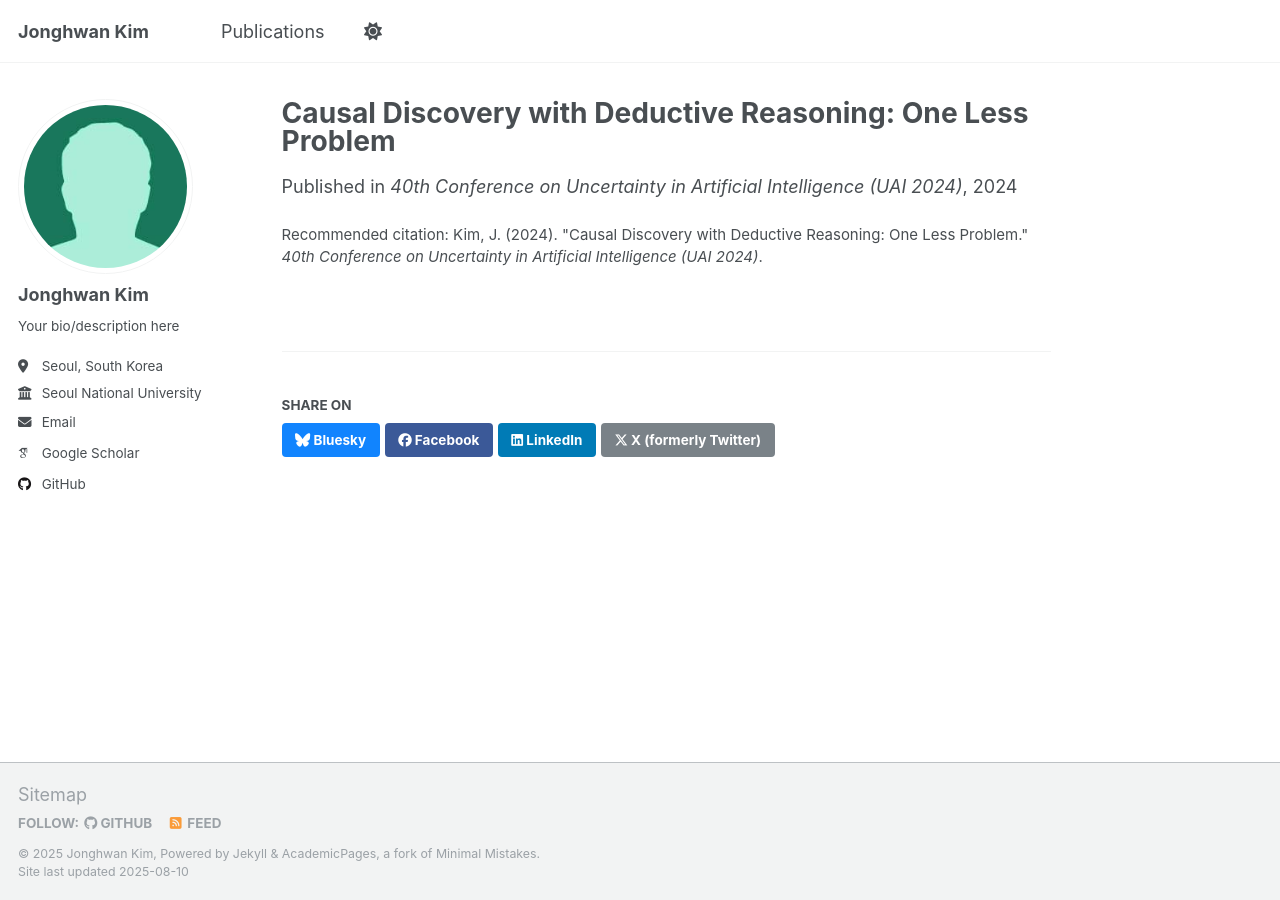
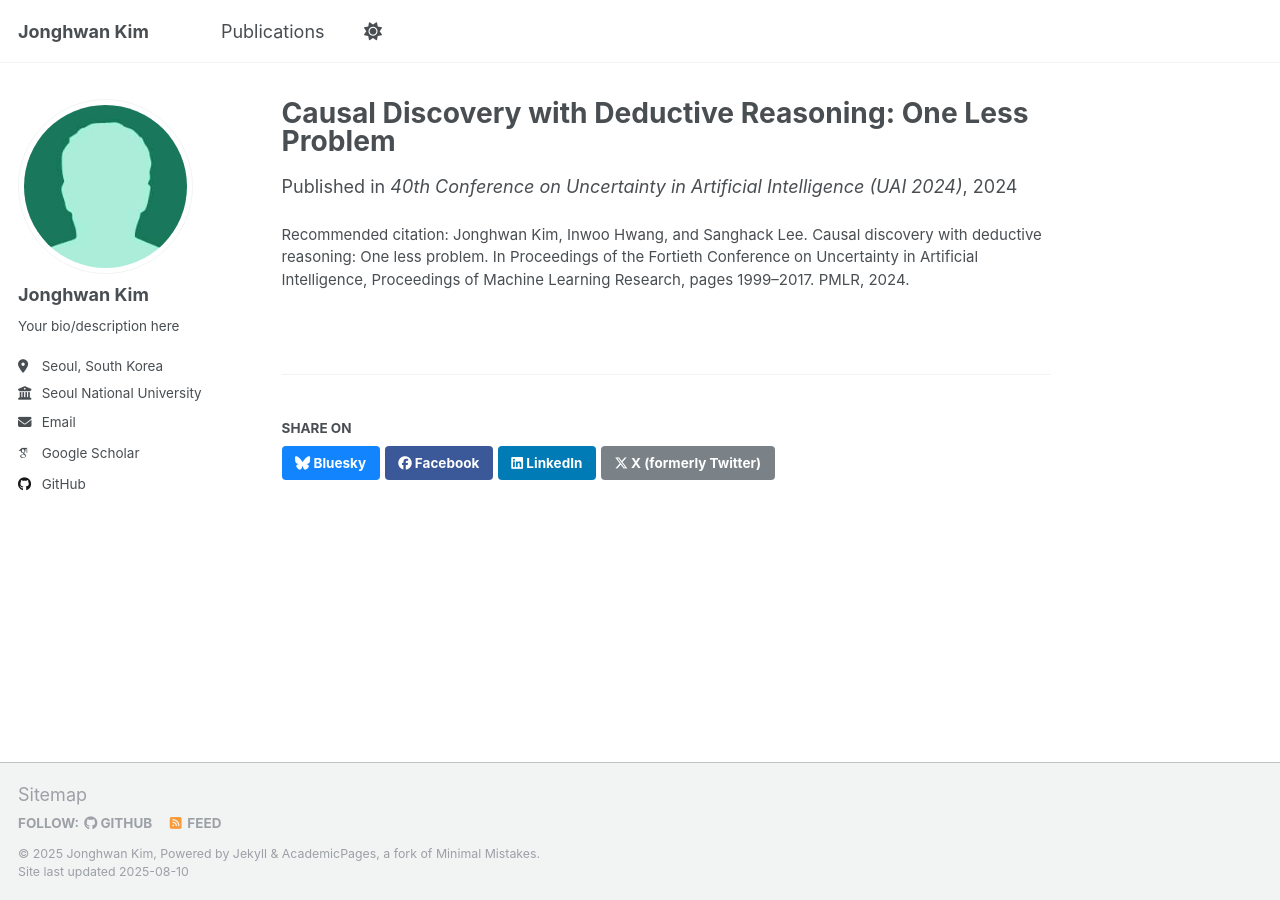
Before and after one commit to JongHwan-K/JongHwan-K.github.io, a Jekyll site: the page built from _publications/2024-02-17-paper-title-number-4.md, in a window 1280 px wide. Built offline with Jekyll 4.4.1, drawn with Linux system fonts in a browser that asks for light colours; some web fonts are replaced; a script that is not in the unit is left out.

Commit message:
Update bio and complete paper citation with co-authors

```diff
--- a/_data/authors.yml
+++ b/_data/authors.yml
@@ -4,7 +4,7 @@ Jonghwan Kim:
   name        : "Jonghwan Kim"
   uri         : "https://jonghwan-k.github.io"  # Your website URL
   email       : "rlawhdghkk@snu.ac.kr"        # Your email address
-  bio         : "Ph.D. student at SNU GSDS"     # Brief description about yourself
+  bio         : "Ph.d. student at SNU GSDS"     # Brief description about yourself
   avatar      : "bio-photo-2.jpg"               # Your profile photo filename
   twitter     : "your_twitter_handle"           # Your Twitter username (optional)
   google_plus : "your_google_plus"              # Your Google+ (optional)
--- a/_publications/2024-02-17-paper-title-number-4.md
+++ b/_publications/2024-02-17-paper-title-number-4.md
@@ -5,5 +5,5 @@ category: conferences
 permalink: /publication/2024-02-17-causal-discovery-deductive-reasoning
 date: 2024-07-01
 venue: '40th Conference on Uncertainty in Artificial Intelligence (UAI 2024)'
-citation: 'Kim, J. (2024). &quot;Causal Discovery with Deductive Reasoning: One Less Problem.&quot; <i>40th Conference on Uncertainty in Artificial Intelligence (UAI 2024)</i>.'
+citation: 'Jonghwan Kim, Inwoo Hwang, and Sanghack Lee. Causal discovery with deductive reasoning: One less problem. In Proceedings of the Fortieth Conference on Uncertainty in Artificial Intelligence, Proceedings of Machine Learning Research, pages 1999–2017. PMLR, 2024</i>.'
 ---
```
